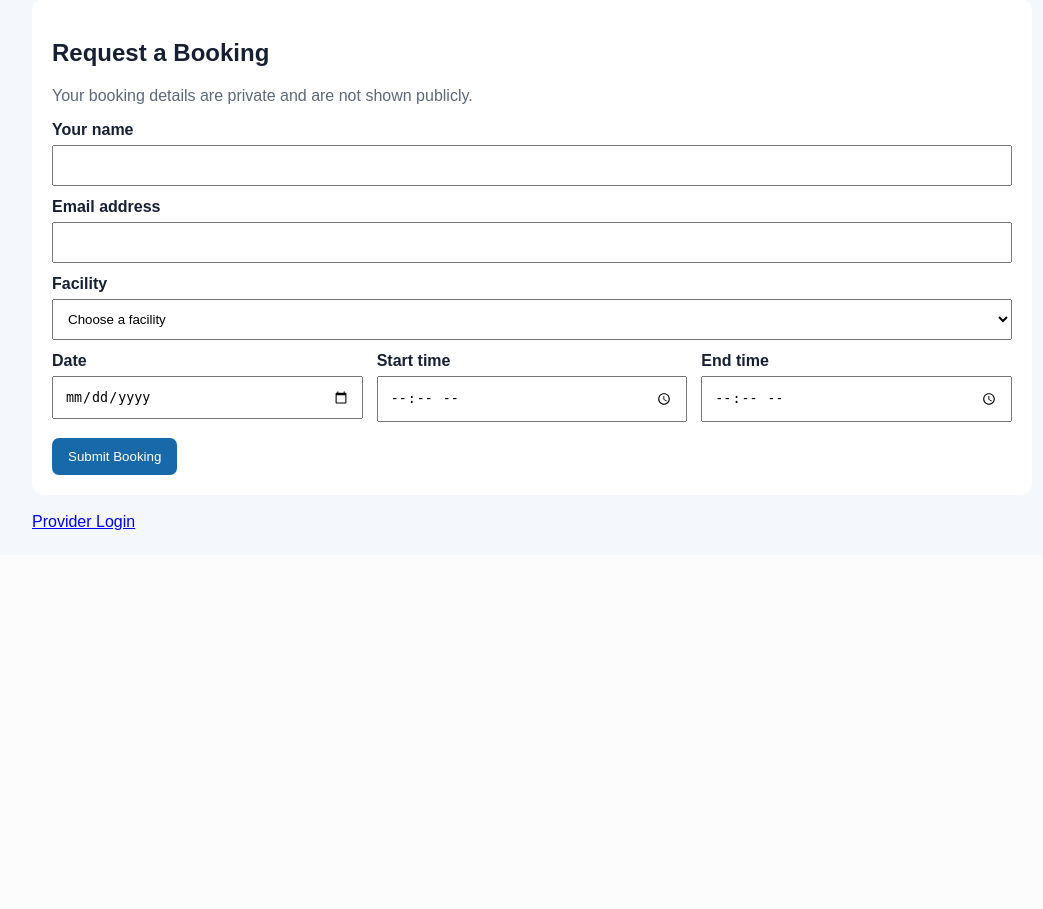
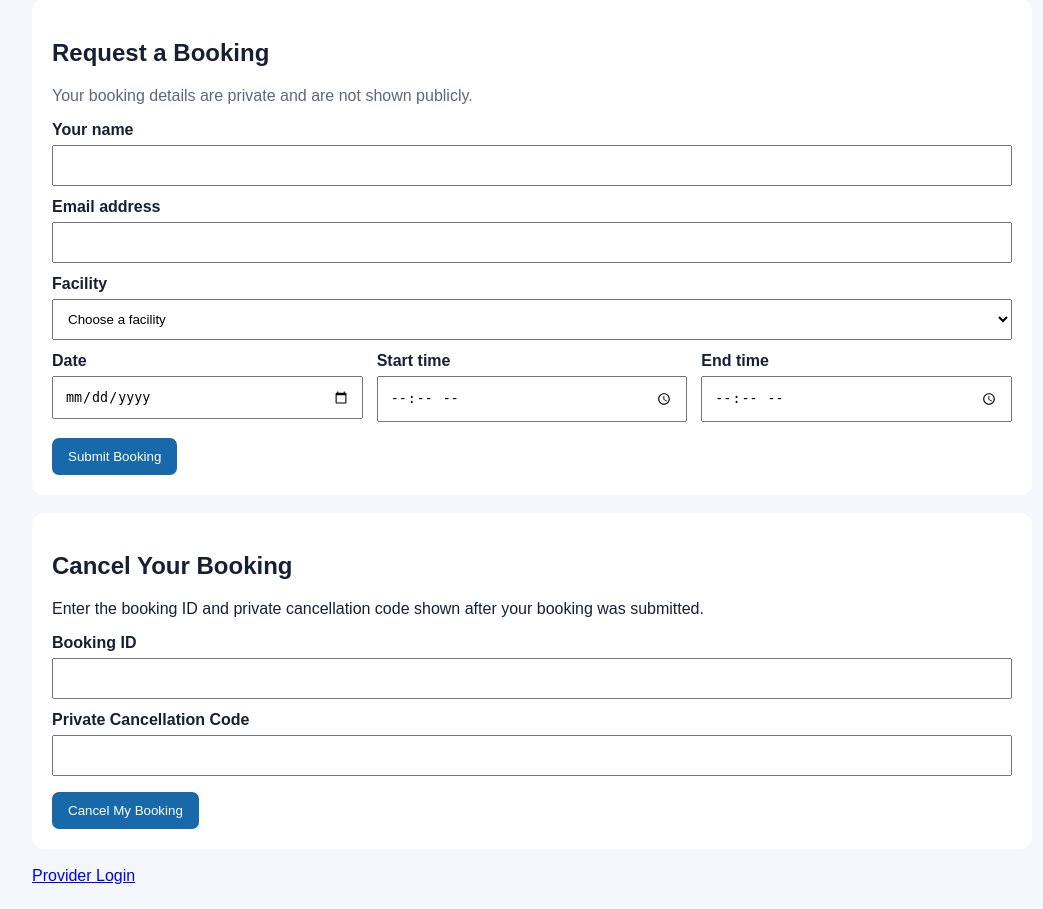
Before and after one commit to kjsskotha/sports-facility-booking, a Flask app: page / in a window 1280 px wide. Shown: the part 363-1272 px from the top of the page, without its empty margins (108-1151 px from the left). Before the commit the page ends 893 px from the top, so only its background shows below. Run offline with Flask 3, Linux system fonts and the light colour scheme; data that the repository does not hold is empty; parts of the project's set-up code (start-up, migrations or seed data) failed here and were passed over.

Commit message:
Update index.html

```diff
--- a/templates/index.html
+++ b/templates/index.html
@@ -1,3 +1,4 @@
+
 <!doctype html>
 <html lang="en">
 <head>
@@ -12,7 +13,7 @@ main{max-width:1000px;margin:24px auto;padding:0 16px}
 .grid{display:grid;grid-template-columns:repeat(auto-fit,minmax(220px,1fr));gap:14px}
 label{display:block;font-weight:bold;margin:12px 0 6px}
 input,select{width:100%;padding:11px;box-sizing:border-box}
-button{background:#1769aa;color:white;padding:11px 16px;border:0;border-radius:7px;margin-top:16px}
+button{background:#1769aa;color:white;padding:11px 16px;border:0;border-radius:7px;margin-top:16px;cursor:pointer}
 .message{padding:12px;margin:12px 0;border-radius:8px}
 .success{background:#e4f7e9}.error{background:#ffeded}
 .muted{color:#5d6878}
@@ -88,6 +89,22 @@ button{background:#1769aa;color:white;padding:11px 16px;border:0;border-radius:7
 </form>
 </section>
 
+<section class="panel">
+<h2>Cancel Your Booking</h2>
+<p>Enter the booking ID and private cancellation code shown after your booking was submitted.</p>
+<form method="post" action="{{ url_for('cancel_my_booking') }}">
+<input type="hidden" name="csrf_token" value="{{ csrf_token() }}">
+
+<label for="cancel_booking_id">Booking ID</label>
+<input id="cancel_booking_id" name="booking_id" type="number" min="1" required>
+
+<label for="cancellation_code">Private Cancellation Code</label>
+<input id="cancellation_code" name="cancellation_code" type="password" required>
+
+<button type="submit">Cancel My Booking</button>
+</form>
+</section>
+
 <p><a href="{{ url_for('provider_login') }}">Provider Login</a></p>
 </main>
 </body>
```
